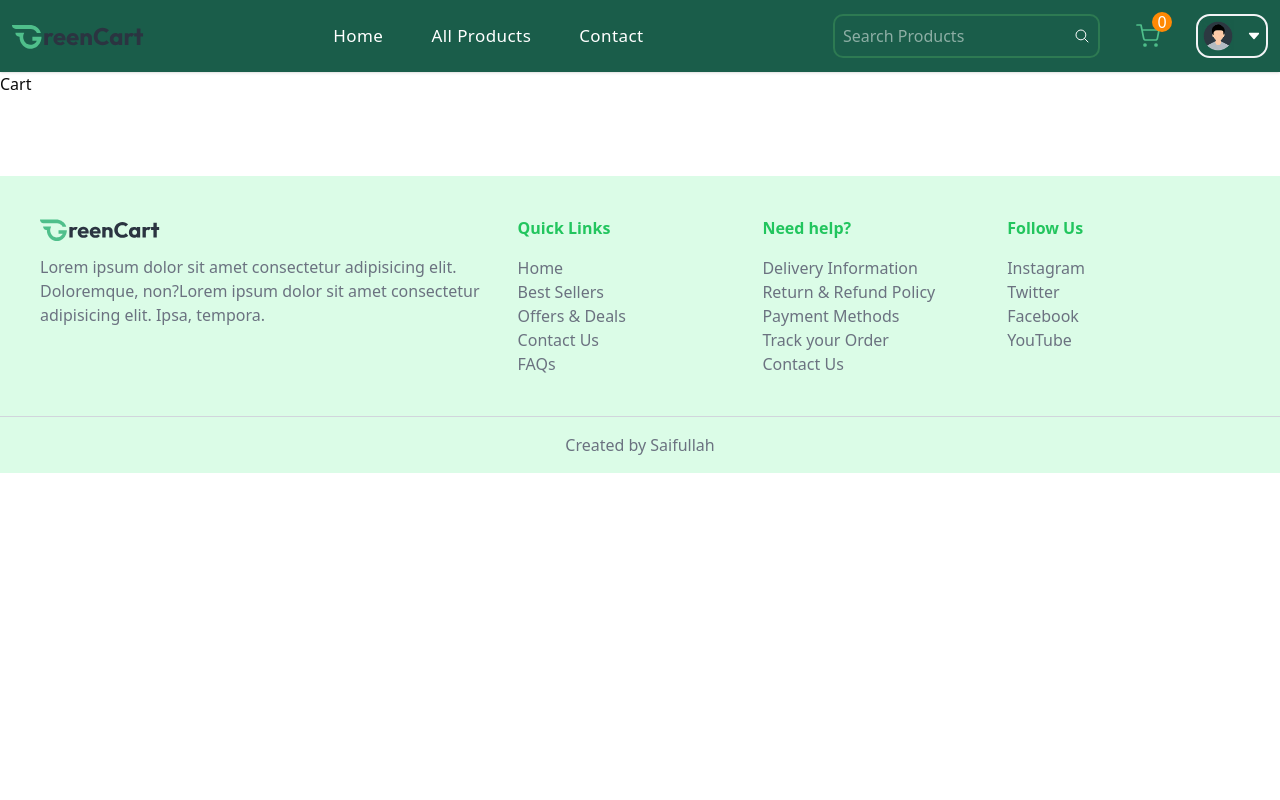
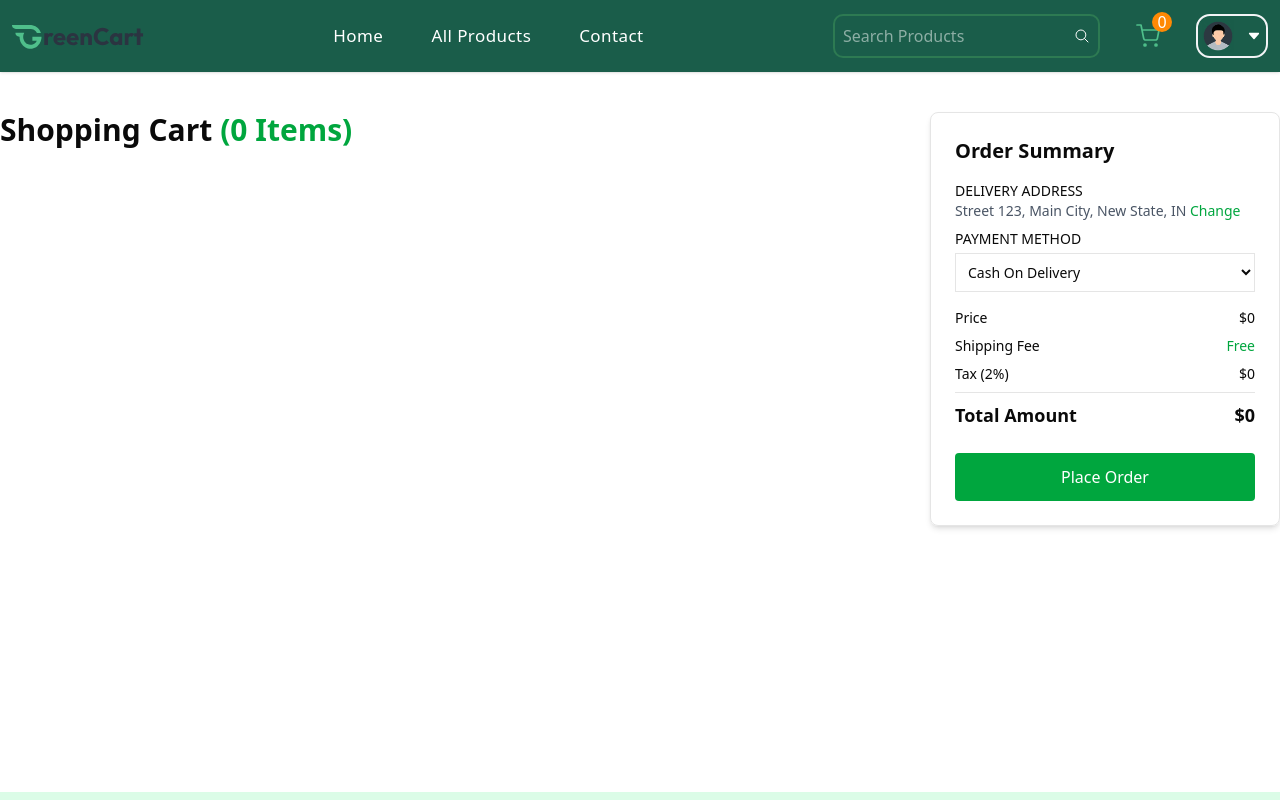
Before and after one commit to Saifullah-Afridi/xyz, a React (Vite) app in the folder client/: page /cart in a window 1280 px wide. Shown: the top 800 px of the page. Built offline with nearby package versions, Linux system fonts and the light colour scheme.

Commit message:
product detail page done

```diff
--- a/client/src/components/ui/customComponents/ProductCard.jsx
+++ b/client/src/components/ui/customComponents/ProductCard.jsx
@@ -3,15 +3,15 @@ import { IoStar } from "react-icons/io5";
 import { IoCartOutline } from "react-icons/io5";
 import { useCart } from "../../../context/CartContext";
 import { toast } from "sonner";
-import { Link } from "react-router-dom";
+import { Link, useNavigate } from "react-router-dom";
 
 const ProductCard = ({ product }) => {
-  const { _id, name, category, price, image, numberOfReviews, offerPrice } =
-    product;
+  const { name, category, price, image, numberOfReviews, offerPrice } = product;
   const [numberOfItems, setNumberOfItems] = useState(1);
   const { addToCart, cartItems } = useCart();
   const currency = import.meta.env.VITE_PRICE;
 
+  const navigate = useNavigate();
   const incrementNumberOfItems = () => {
     setNumberOfItems((prev) => prev + 1);
   };
@@ -29,13 +29,19 @@ const ProductCard = ({ product }) => {
     setNumberOfItems(1);
   };
 
-  return (
-    <Link
-      to={`/product-detail/${category.toLowerCase()}/${name
+  const handleNavigate = () => {
+    navigate(
+      `/product-detail/${category.toLowerCase()}/${name
         .toLowerCase()
         .trim()
         .split(" ")
-        .join("")}`}
+        .join("")}`
+    );
+    window.scroll({ top: 0, behavior: "smooth" });
+  };
+  return (
+    <div
+      onClick={handleNavigate}
       className="border-[1px] sm:border-gray-200 border-gray-400 p-3  rounded-sm hover:shadow-xl cursor-pointer transition-all duration-150 ease-in-out "
     >
       <div className=" flex flex-col items-center">
@@ -69,7 +75,10 @@ const ProductCard = ({ product }) => {
           <div className="flex items-center gap-1">
             <span
               className="border-1 border-gray-200 h-5 w-5 justify-center  flex flex-col items-center rounded-sm cursor-pointer hover:bg-primary hover:text-white select-none "
-              onClick={DecrementNumberOfItems}
+              onClick={(e) => {
+                DecrementNumberOfItems();
+                e.stopPropagation();
+              }}
             >
               -
             </span>
@@ -77,16 +86,20 @@ const ProductCard = ({ product }) => {
 
             <span
               className="border-1 border-gray-200 h-5 w-5 justify-center  flex flex-col items-center rounded-sm cursor-pointer hover:bg-primary hover:text-white select-none "
-              onClick={incrementNumberOfItems}
+              onClick={(e) => {
+                incrementNumberOfItems();
+                e.stopPropagation();
+              }}
             >
               +
             </span>
           </div>
           <button
             className="flex gap-1 items-center bg-primary  px-6 py-1 rounded-md cursor-pointer hover:bg-[#16a34a]  text-white "
-            onClick={() => {
+            onClick={(e) => {
               addItem(numberOfItems);
               toast.success("item added successfully");
+              e.stopPropagation();
             }}
           >
             <IoCartOutline />
@@ -94,7 +107,7 @@ const ProductCard = ({ product }) => {
           </button>
         </div>
       </div>
-    </Link>
+    </div>
   );
 };
 
--- a/client/src/pages/Cart.jsx
+++ b/client/src/pages/Cart.jsx
@@ -1,7 +1,95 @@
-import React from "react";
+import { useCart } from "../context/CartContext";
+import { IoClose } from "react-icons/io5";
 
-const Cart = () => {
-  return <div>Cart</div>;
+const CartPage = () => {
+  const { cartItems, removeFromCart } = useCart();
+
+  const subtotal = cartItems.reduce(
+    (acc, item) => acc + item.price * item.quantity,
+    0
+  );
+  const tax = +(subtotal * 0.02).toFixed(2);
+  const shippingFee = 0; // Free
+  const totalAmount = +(subtotal + tax + shippingFee).toFixed(2);
+
+  return (
+    <div className="custom-container mt-10 flex gap-8 min-h-[75vh]">
+      {/* Left Side - Cart Items */}
+      <div className="flex-1">
+        <h2 className="text-3xl font-semibold mb-6">
+          Shopping Cart{" "}
+          <span className="text-green-600">({cartItems.length} Items)</span>
+        </h2>
+
+        {cartItems.map((item) => (
+          <div
+            key={item._id}
+            className="flex items-center justify-between py-4 border-b"
+          >
+            <div className="flex gap-4 items-center">
+              <img
+                src={item.image}
+                alt={item.name}
+                className="w-[80px] h-[80px] object-cover rounded"
+              />
+              <div>
+                <h3 className="font-semibold">{item.name}</h3>
+                <p className="text-sm text-gray-500">Weight: N/A</p>
+                <p className="text-sm">Qty: {item.quantity}</p>
+              </div>
+            </div>
+            <div className="text-lg font-medium">
+              ${item.price * item.quantity}
+            </div>
+            <button onClick={() => removeFromCart(item._id)}>
+              <IoClose className="text-red-500 text-2xl" />
+            </button>
+          </div>
+        ))}
+      </div>
+
+      {/* Right Side - Order Summary */}
+      <div className="w-[350px] p-6 border rounded-md shadow-md h-fit">
+        <h3 className="text-xl font-semibold mb-4">Order Summary</h3>
+        <div className="text-sm mb-2">
+          <p>DELIVERY ADDRESS</p>
+          <p className="text-gray-600">
+            Street 123, Main City, New State, IN{" "}
+            <span className="text-green-600 cursor-pointer">Change</span>
+          </p>
+        </div>
+        <div className="text-sm mb-4">
+          <p>PAYMENT METHOD</p>
+          <select className="border p-2 w-full mt-1">
+            <option>Cash On Delivery</option>
+          </select>
+        </div>
+
+        <div className="space-y-2 text-sm">
+          <div className="flex justify-between">
+            <span>Price</span>
+            <span>${subtotal}</span>
+          </div>
+          <div className="flex justify-between">
+            <span>Shipping Fee</span>
+            <span className="text-green-600">Free</span>
+          </div>
+          <div className="flex justify-between">
+            <span>Tax (2%)</span>
+            <span>${tax}</span>
+          </div>
+          <div className="border-t pt-2 flex justify-between font-semibold text-lg">
+            <span>Total Amount</span>
+            <span>${totalAmount}</span>
+          </div>
+        </div>
+
+        <button className="mt-6 w-full bg-green-600 text-white py-3 rounded hover:bg-green-700">
+          Place Order
+        </button>
+      </div>
+    </div>
+  );
 };
 
-export default Cart;
+export default CartPage;
--- a/client/src/pages/ProductDetail.jsx
+++ b/client/src/pages/ProductDetail.jsx
@@ -4,6 +4,7 @@ import { productContextValue } from "../context/ProductContext";
 import { IoCartOutline, IoStar } from "react-icons/io5";
 import { useCart } from "../context/CartContext";
 import { toast } from "sonner";
+import ProductCard from "../components/ui/customComponents/ProductCard";
 
 const ProductDetail = () => {
   const [numberOfItems, setNumberOfItems] = useState(1);
@@ -16,16 +17,11 @@ const ProductDetail = () => {
 
   const currency = import.meta.env.VITE_PRICE;
 
-  const { getSingleProduct } = productContextValue();
+  const { getSingleProduct, products } = productContextValue();
 
   const handleImagePath = (image) => {
     setMainImagePath(image);
   };
-  useEffect(() => {
-    const singleProduct = getSingleProduct(name);
-    setMainImagePath(singleProduct.image[0]);
-    setProduct(singleProduct);
-  }, []);
 
   const incrementNumberOfItems = () => {
     setNumberOfItems((prev) => prev + 1);
@@ -44,7 +40,21 @@ const ProductDetail = () => {
     setNumberOfItems(1);
   };
 
+  useEffect(() => {
+    const singleProduct = getSingleProduct(name);
+    const categoryRel = singleProduct?.category?.toLowerCase();
+    const realtedProd = products?.filter(
+      (prod) => prod?.category?.toLowerCase() === categoryRel
+    );
+    setRelatedProducts(realtedProd);
+    setMainImagePath(singleProduct?.image[0]);
+    setProduct(singleProduct);
+  }, [category, name]);
+
+  console.log(relatedProducts);
+
   return (
+    <>
       <div>
         {/* desktop view */}
         <div className="mt-10 custom-container  sm:flex gap-5 min-h-[75vh] ">
@@ -144,14 +154,19 @@ const ProductDetail = () => {
             </div>
           )}
         </div>
-
+      </div>
       {/* related section  */}
-      <div>
-        <h2 className="text-2xl text-center underline underline-offset-8 font-semibold mt-10 text-primary">
+      <div className="custom-container  my-10">
+        <h2 className="text-2xl text-center underline underline-offset-8 font-semibold text-primary">
           Related Products{" "}
         </h2>
+        <div className="grid grid-cols-4 gap-5 mt-7 ">
+          {relatedProducts?.map((product) => (
+            <ProductCard key={product._id} product={product}></ProductCard>
+          ))}
         </div>
       </div>
+    </>
   );
 };
 
```
Lines whose indentation alone changed are shown as unchanged.
